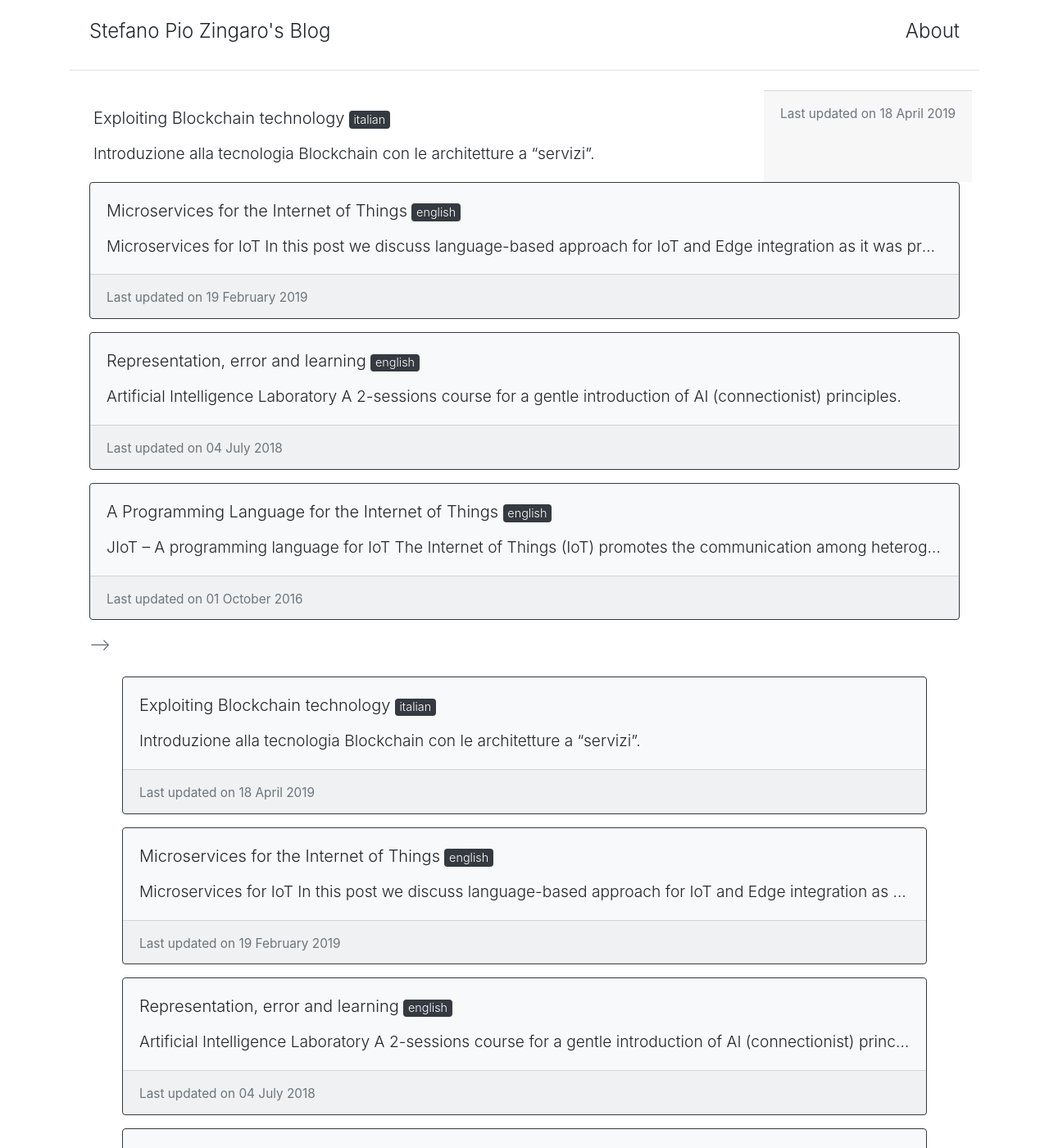
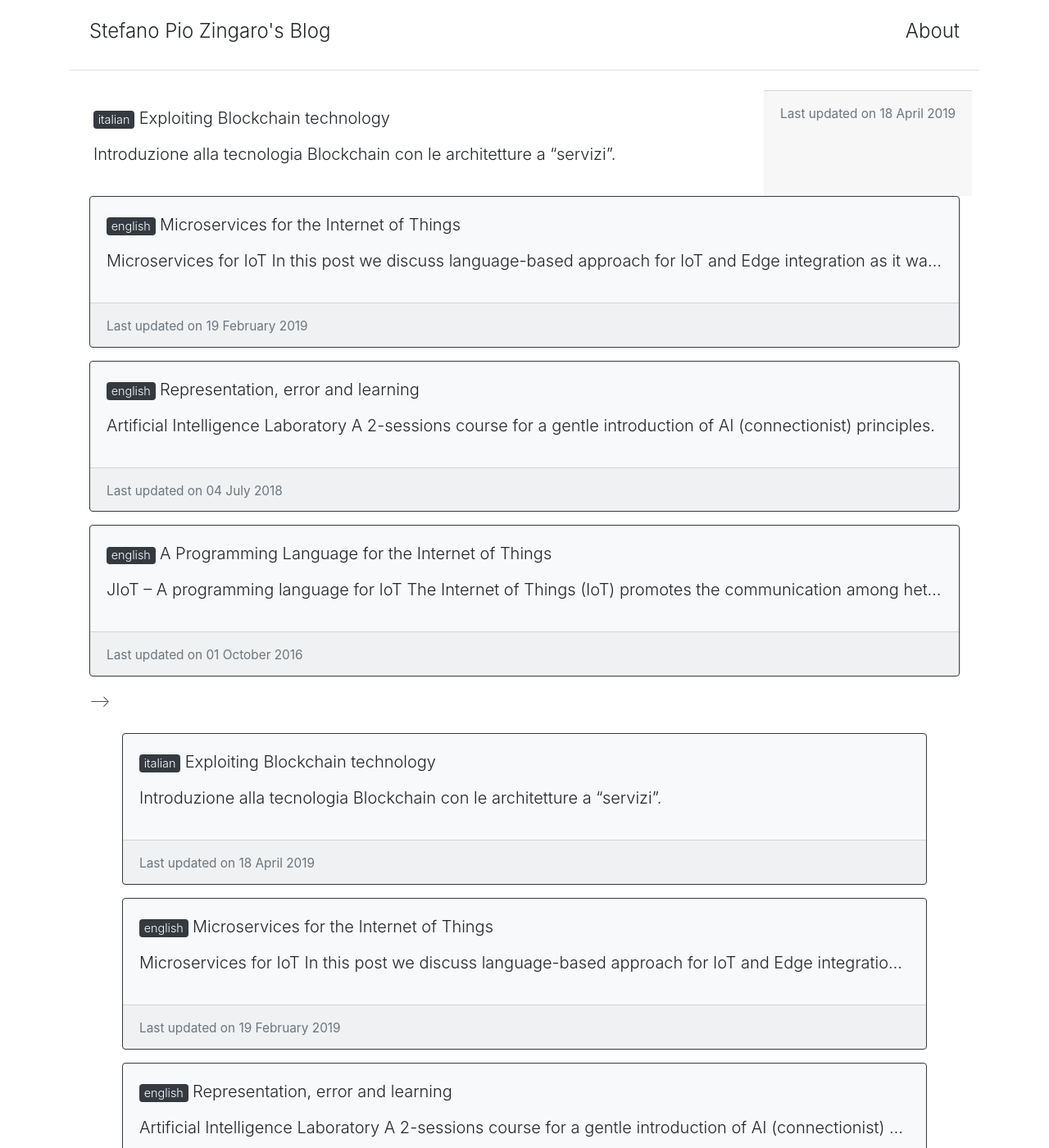
Before and after one commit to saltgz/saltgz.github.io, a Jekyll site: the page built from index.md, in a window 1280 px wide and 1400 px high. Shown: the whole window at 82% size. Built offline with Jekyll 4.4.1, drawn with Linux system fonts in a browser that asks for light colours; comment, search, counter and statistics services are not loaded.

Commit message:
Update home.html

```diff
--- a/_layouts/home.html
+++ b/_layouts/home.html
@@ -12,15 +12,17 @@ layout: default
     <!--{% endif %}-->
     <!--<img src="{{ image_url | append: '/480x110' }}" class="card-img-top" alt="The featured image for this post">-->
     <div class="card-body">
-      <h5 class="card-title font-weight-light d-inline-block">
-        {{ post.title | escape }}
-      </h5>
       {% if post.language %}
       <p class="badge badge-dark font-weight-light text-inline">
         {{ post.language }}
       </p>
       {% endif %}
-      <p class="card-text font-weight-light text-truncate" style="max-height: 350px;">
+
+      <h5 class="font-weight-light d-inline-block">
+        {{ post.title | escape }}
+      </h5>
+
+      <p class="lead font-weight-light text-truncate" style="max-height: 350px;">
         {{ post.excerpt | truncate: 280 | strip_html }}
       </p>
     </div>
```
